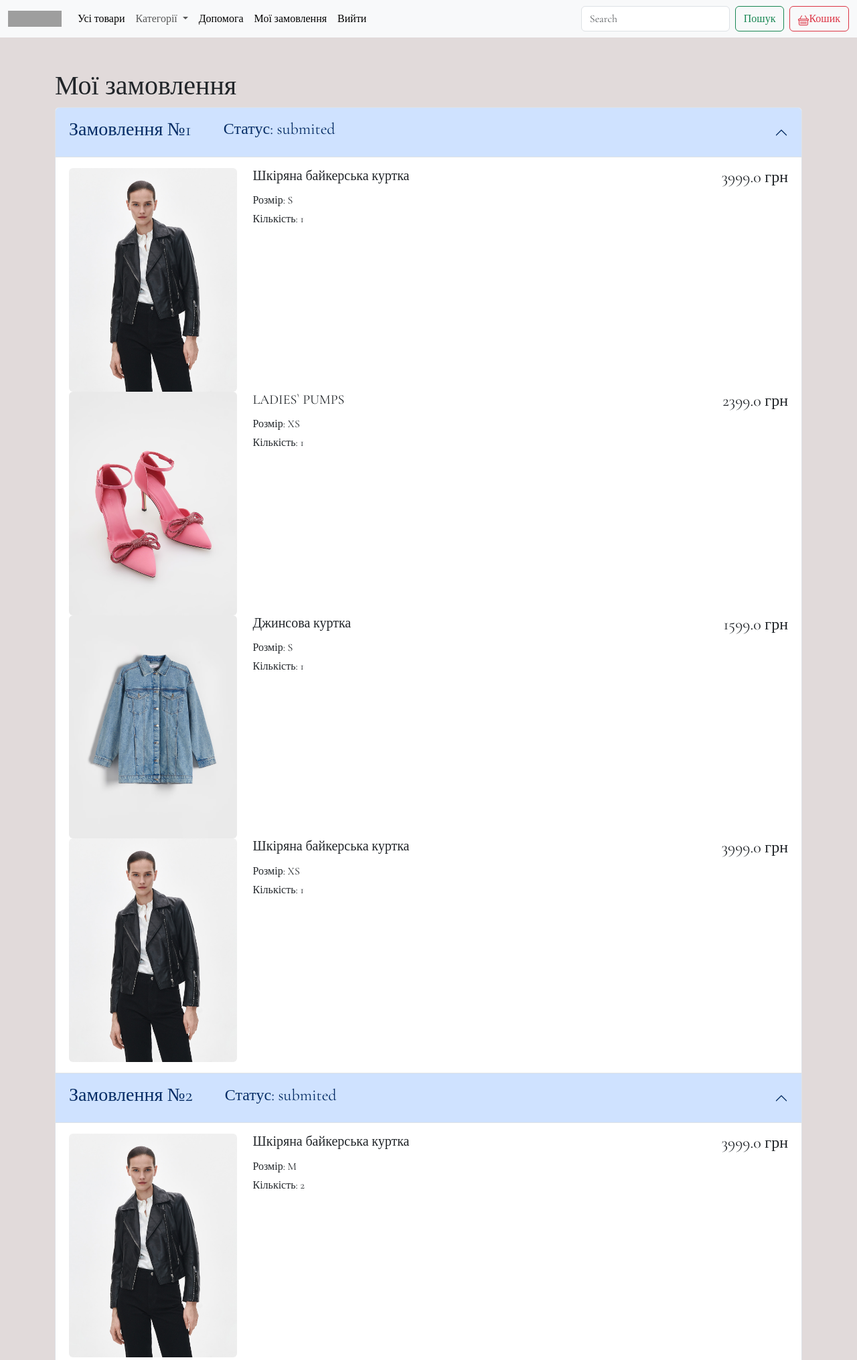
After one commit to yarynaboiko/clothes, a Flask app: page /myorders in a window 1280 px wide. The commit adds this page. Shown: the top 2031 px of the page at 67% size. Run offline with Flask 3, Linux system fonts and the light colour scheme; a user stored in the database is signed in; grey boxes are pictures that could not be loaded.

Commit message:
Add files via upload

```diff
--- a/app.py
+++ b/app.py
@@ -1,6 +1,12 @@
 from werkzeug.security import generate_password_hash, check_password_hash
 from flask import Flask, render_template, request, flash, session, redirect, url_for
 from flask_sqlalchemy import SQLAlchemy
+
+from flask_login import LoginManager, UserMixin, login_user, current_user, logout_user, login_required
+login_manager = LoginManager()
+login_manager.login_view = "signup"
+login_manager.login_message = "Щоб переглянути власні замовлення увійдіть, або зареєструйтесь."
+login_manager.login_message_category = "alert-warning"
 
 db = SQLAlchemy()
 
@@ -8,12 +14,17 @@ app = Flask(__name__)  # Створюємо веб–додаток Flask
 app.config['SECRET_KEY'] = "fghjklkjhgfd"
 app.config["SQLALCHEMY_DATABASE_URI"] = "sqlite:///clothes_shop.db"
 db.init_app(app)
+login_manager.init_app(app)
 
-class User(db.Model):
+class User(db.Model, UserMixin):
     id = db.Column(db.Integer, primary_key=True)
     name = db.Column(db.String)
     email = db.Column(db.String, nullable=False)
     password = db.Column(db.String)
+
+@login_manager.user_loader
+def load_user(user_id):
+    return User.query.get(int(user_id))
 
 class Item(db.Model):
     id = db.Column(db.Integer, primary_key=True)
@@ -39,6 +50,8 @@ class OrderItem(db.Model):
     item_id = db.Column(db.Integer, db.ForeignKey("item.id"))
     amount = db.Column(db.Integer, default = 1)
     size = db.Column(db.String)
+
+    item = db.relationship('Item', backref= 'items')
 
 def get_cart():
     cart_items = []
@@ -141,30 +154,55 @@ def search():
 
 @app.route ("/login", methods = ['GET', 'POST'])  # Вказуємо url-адресу для виклику функції
 def login():
+    if current_user.is_authenticated:
+        return redirect(url_for('index'))
     cart_items = get_cart()
+    if request.method == "POST":
+        user = User.query.filter_by(email=request.form['email']).first()
+        if user:
+            check = check_password_hash(user.password, request.form['password'])
+        if user and check:
+            login_user(user, remember=True)
+            return redirect(url_for('index'))
+        else:
+            flash("Неправильний email або пароль.", "alert-warning")
+
     return render_template("login.html", title = "Увійти в профіль ",  cart = cart_items)
 
+@app.route ("/logout", methods = ['GET', 'POST'])  # Вказуємо url-адресу для виклику функції
+def logout():
+    logout_user()
+    return redirect(url_for('login'))
 
 @app.route ("/signup", methods = ['GET', 'POST'])  # Вказуємо url-адресу для виклику функції
 def signup():
     cart_items = get_cart()
     if request.method == 'POST':
-        user = User.query.filter_by(email=request.form['email']).first()
-        if user:
-            flash("Користувач з таким email вже існує.", "alert-danger")
+        if request.form['password'] != request.form['password-repeat']:
+                flash("Паролі повинні співпадати.", "alert-danger")
         else:
-            if request.form['password'] != request.form['password-repeat']:
-                flash("Паролі повинні співпадати.", "alert-danger")
+            user = User.query.filter_by(email=request.form['email']).first()
+            username = request.form['firstname'].capitalize() + ' ' + request.form['surname'].capitalize()
+            hash = generate_password_hash(request.form['password'])
+            if user:
+                user.password = hash
+                user.name = username
             else:
-                username = request.form['firstname'].capitalize() + ' ' + request.form['surname'].capitalize()
-                hash = generate_password_hash(request.form['password'])
                 user = User(name = username, email = request.form['email'], password = hash)
                 db.session.add(user)
-                db.session.commit()
-                flash("Профіль створено.", "alert-success")
-                return redirect(url_for('login'))
+            db.session.commit()
+            flash("Профіль створено.", "alert-success")
+            return redirect(url_for('login'))
 
     return render_template("signup.html", title = "Реєстрація",  cart = cart_items)
+
+
+@app.route("/myorders")  # Вказуємо url-адресу для виклику функції
+@login_required
+def myorders():
+    cart_items = get_cart()
+    orders = Order.query.filter_by(email=current_user.email).all()
+    return render_template("myorders.html", orders=orders, cart = cart_items)
 
 if __name__ == "__main__":
     app.config['TEMPLATES_AUTO_RELOAD'] = True  # автоматичне оновлення шаблонів
--- a/static/style.css
+++ b/static/style.css
@@ -3,6 +3,9 @@ body{
     font-family: 'Cormorant Garamond', serif;
 }
 
+footer{
+    background:rgb(240, 214, 214);
+}
 
 button.add-card {
     margin: 30px 0;
--- a/templates/base.html
+++ b/templates/base.html
@@ -63,8 +63,19 @@
             </li>
 
             <li class="nav-item">
+              <a class="nav-link active" aria-current="page" href="{{url_for('myorders')}}">Мої замовлення</a>
+            </li>
+
+{% if current_user.is_anonymys %}
+  <li class="nav-item">
               <a class="nav-link active" aria-current="page" href="{{url_for('login')}}">Увійти</a>
             </li>
+{% else %}
+<li class="nav-item">
+  <a class="nav-link active" aria-current="page" href="{{url_for('logout')}}">Вийти</a>
+</li>
+{% endif %}
+
 
           </ul>
           <form class="d-flex me-2" role="search" action ="{{url_for('search')}}" method="GET">
@@ -87,8 +98,8 @@
   {% block content %}
 
   {% endblock content %}
-  <footer>
-    <!-- Підвал сайту: про сайт, автор, контакти тощо -->
+  <footer class="p-5 mt-5 text-center">
+    <h4>Сайт розробила: Бойко Ярина в школі Logika &copy 2023</h4>
   </footer>
   <div class="offcanvas offcanvas-end" tabindex="-1" id="offcanvasRight" aria-labelledby="offcanvasRightLabel">
     <div class="offcanvas-header">
--- a/templates/login.html
+++ b/templates/login.html
@@ -18,7 +18,7 @@
                   <form class="row g-3" action="" method = "POST">
                       <div class="mb-3">
                         <label for="inputEmail4" class="form-label">Введіть пароль</label>
-                        <input required name="email" type="password" class="form-control">
+                        <input required name="password" type="password" class="form-control">
                       </div>
                     {% for type, message in get_flashed_messages(True) %}
                       <div class="alert {{type}} my-3 "> {{message}} </div>
--- /dev/null
+++ b/templates/myorders.html
@@ -0,0 +1,47 @@
+{% extends 'base.html' %}
+
+{% block title %}
+  <title>Мої замовлення</title>
+{% endblock title %}
+
+{% block content %}
+    <main class="container py-5">
+        <h1>Мої замовлення</h1>
+        <div class="accordion" id="accordionExample">
+{% for order in orders %}
+<div class="accordion-item">
+    <h2 class="accordion-header">
+    <button class="accordion-button" type="button" data-bs-toggle="collapse" data-bs-target="#collapse{{order.id}}" aria-expanded="true" aria-controls="collapse{{order.id}}">
+        <h3>Замовлення №{{order.id}}</h3>
+        <h4 class = "ms-5"> Статус: {{order.status}}</h4>
+
+    </button>
+    </h2>
+    <div id="collapse{{order.id}}" class="accordion-collapse collapse show" data-bs-parent="#accordionExample">
+    <div class="accordion-body">
+        {% for item in order.items %}
+        <a href="#" class="list-group-item list-group-item-action" aria-current="true">
+            <div class="row">
+              <div class="col-3">
+                <img src="{{ url_for('static', filename='item_images/'+ item.item.image) }}" class="rounded img-fluid" alt="...">
+              </div>
+              <div class="col-9">
+                <div class="d-flex w-100 justify-content-between">
+                  <h5 class="mb-1">{{item.item.title}}</h5>
+                  <h4>{{item.item.price}} грн </h4>
+                </div>
+                <div class="mb-1">Розмір: {{item.size}}</div>
+                <div>Кількість: {{item.amount}}</div>
+              </div>
+              </div>
+              </a>
+              {% endfor %}
+    </div>
+    </div>
+</div>
+
+            {% endfor %}
+        </div>
+
+    </main>
+{% endblock content %}
```
Also changed, not shown: requirements.txt (added, +15 -0 lines), instance/clothes_shop.db, static/item_images/1119L-77X-010-1-511603_6.avif (added), static/item_images/1388I-00X-010-1-711538.avif (added), static/item_images/4441T-00X-010-1-680523_5.avif (added), static/item_images/4850V-08X-010-1-706517.avif (added), static/item_images/5289V-10X-010-1-705915_1.avif (added), static/item_images/7804S-99X-010-1-705838.avif (added).
